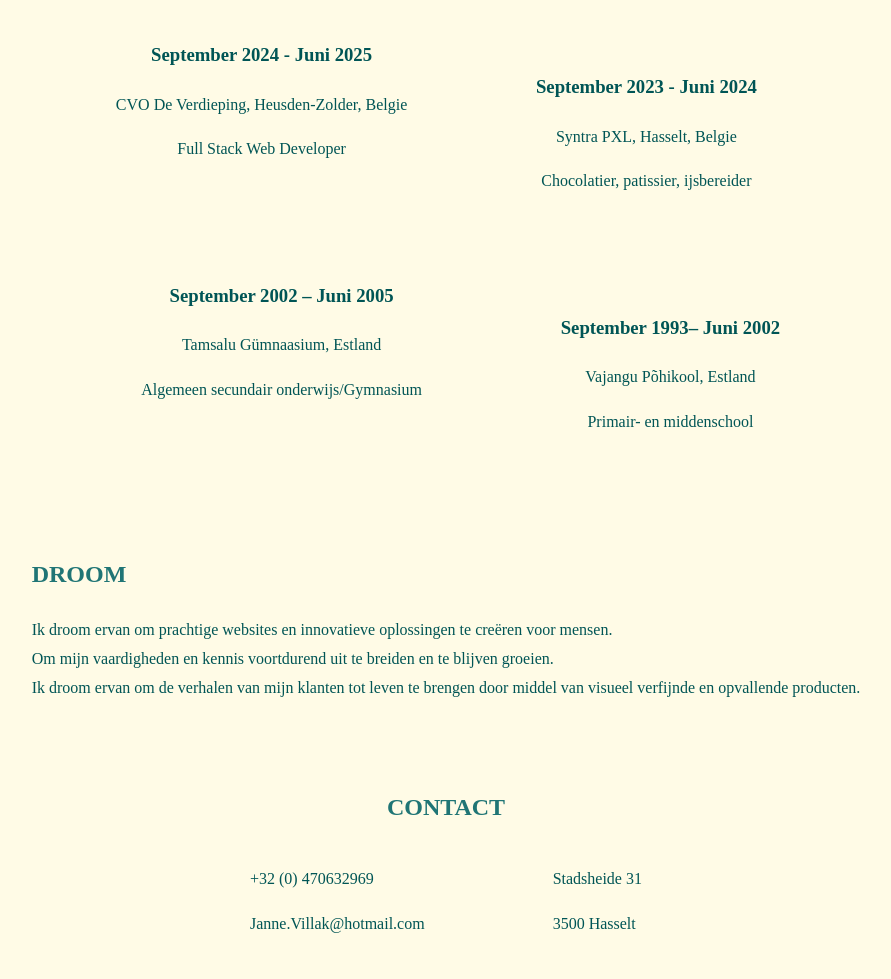
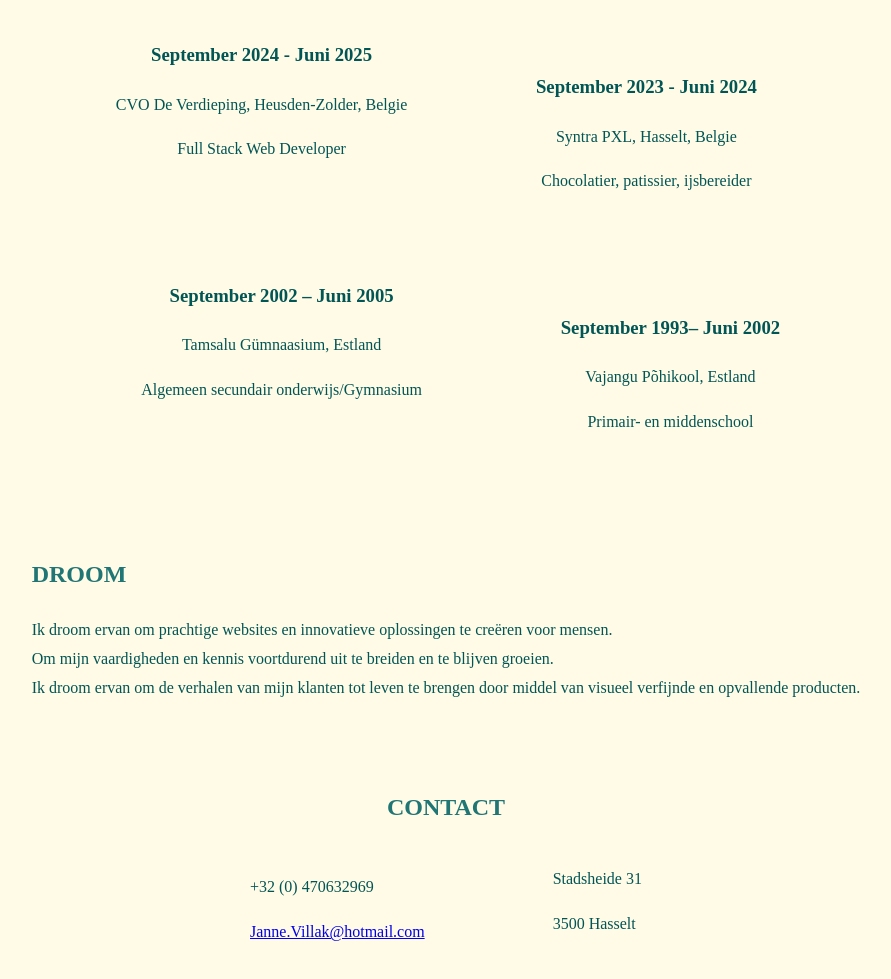
Before and after one commit to Tjanneke/cv, a plain HTML site: page index.html in a window 1280 px wide. Shown: the part 2278-3257 px from the top of the page, without its empty margins (194-1085 px from the left). Drawn offline with nearby package versions, Linux system fonts and the light colour scheme; a web font is replaced by a local one.

Commit message:
Update index.html

```diff
--- a/index.html
+++ b/index.html
@@ -169,7 +169,7 @@
         <div class="contact-divided fade-in">
             <div class="direct">
               <p>+32 (0) 470632969</p>
-              <p>Janne.Villak@hotmail.com</p>
+              <a href="mailto:Janne.Villak@hotmail.com">Janne.Villak@hotmail.com</a>
             </div>
             <div class="address">
               <p>Stadsheide 31</p>
```
